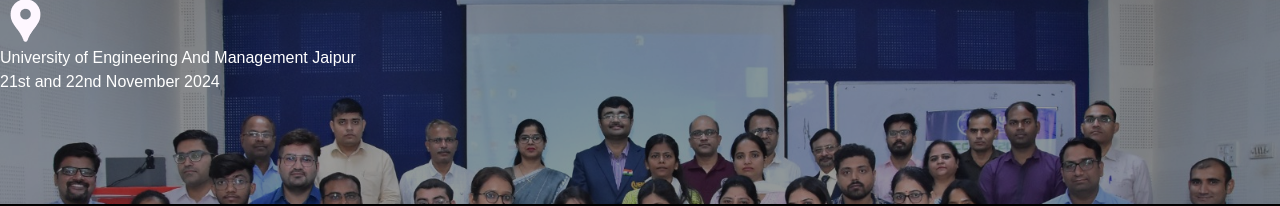
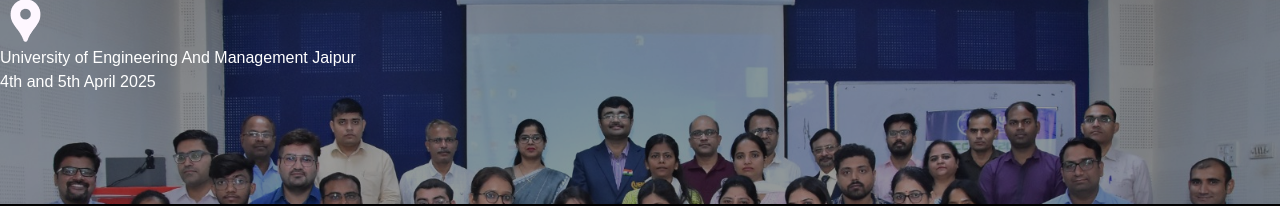
Before and after one commit to love-to-code108/iccasa2024, a React (Vite) app: page / in a window 1280 px wide. Shown: the part 389-595 px from the top of the page. Built offline with nearby package versions, Linux system fonts and the light colour scheme; a web font is replaced by a local one.

Commit message:
minor date changes

```diff
--- a/src/pages/Home.jsx
+++ b/src/pages/Home.jsx
@@ -139,7 +139,7 @@ export const Home = () => {
           xl:w-[45rem]
           xl:mt-2
           lg:text-xl
-          lg:w-[38rem]">21st and 22nd November 2024</h3>
+          lg:w-[38rem]">4th and 5th April 2025</h3>
         </div>
 
 
```
